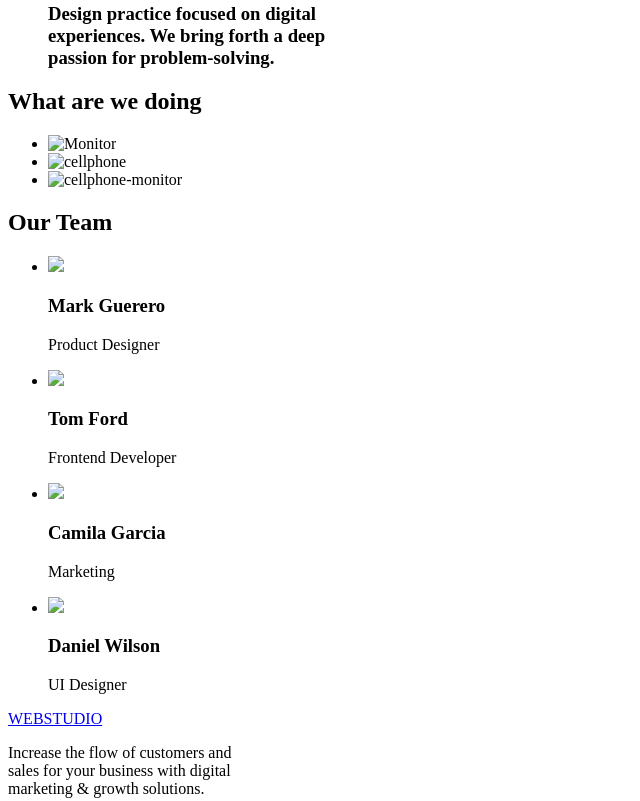
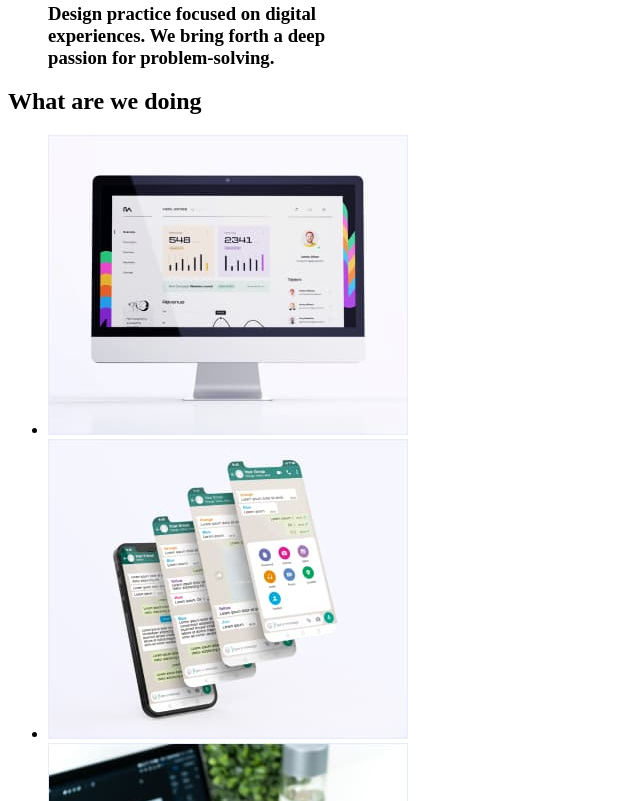
Before and after one commit to jsm0205/goit-markup-hw-01, a plain HTML site: page index.html in a window 1280 px wide. Shown: the part 657-1458 px from the top of the page, without its empty margins (0-640 px from the left). Drawn offline with Linux system fonts and the light colour scheme; the site is published under a folder, as on GitHub Pages, so addresses that start at the root find nothing.

Commit message:
Update index.html

```diff
--- a/index.html
+++ b/index.html
@@ -67,31 +67,31 @@
         <section>
             <h2>What are we doing</h2>
             <ul>
-                <li><img src="/images/what-are-we-doing-1.jpg" width="360" alt="Monitor"></li>
-                <li><img src="/images/what-are-we-doing-2.jpg" width="360" alt="cellphone"></li>
-                <li><img src="/images/what-are-we-doing-3.jpg" width="360" alt="cellphone-monitor"></li>
+                <li><img src="./images/what-are-we-doing-1.jpg" width="360" alt="Monitor"></li>
+                <li><img src="./images/what-are-we-doing-2.jpg" width="360" alt="cellphone"></li>
+                <li><img src="./images/what-are-we-doing-3.jpg" width="360" alt="cellphone-monitor"></li>
             </ul>
         </section>
         <section>
             <h2>Our Team</h2>
             <ul>
                 <li>
-                    <img src="/images/profile-1.jpg">
+                    <img src="./images/profile-1.jpg">
                     <h3>Mark Guerero</h3>
                     <p>Product Designer</p>
                 </li>
                 <li>
-                    <img src="/images/profile-2.jpg">
+                    <img src="./images/profile-2.jpg">
                     <h3>Tom Ford</h3>
                     <p>Frontend Developer</p>
                 </li>
                 <li>
-                    <img src="/images/profile-3.jpg">
+                    <img src="./images/profile-3.jpg">
                     <h3>Camila Garcia</h3>
                     <p>Marketing</p>
                 </li>
                 <li>
-                    <img src="/images/profile-4.jpg">
+                    <img src="./images/profile-4.jpg">
                     <h3>Daniel Wilson</h3>
                     <p>UI Designer</p>
                 </li>
```
